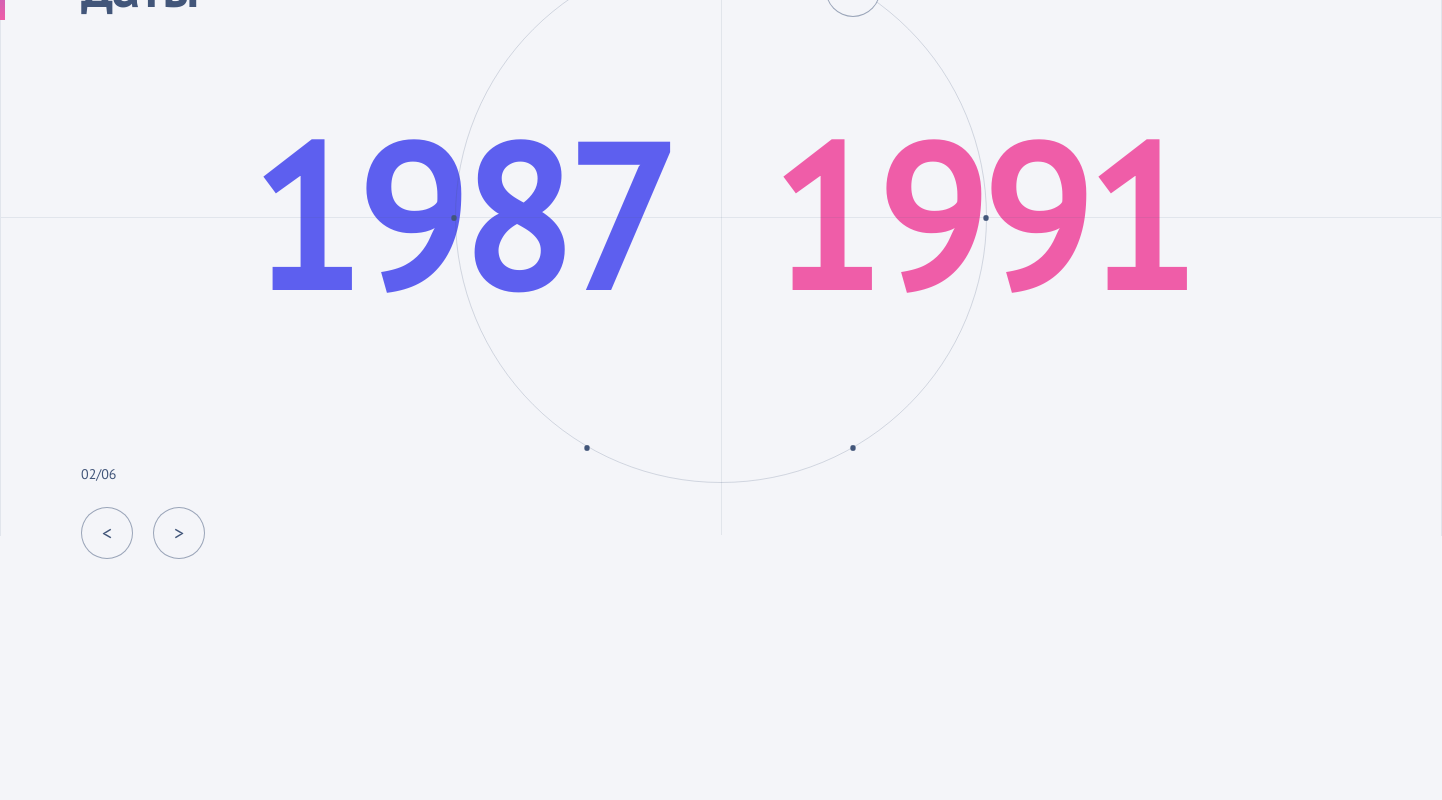
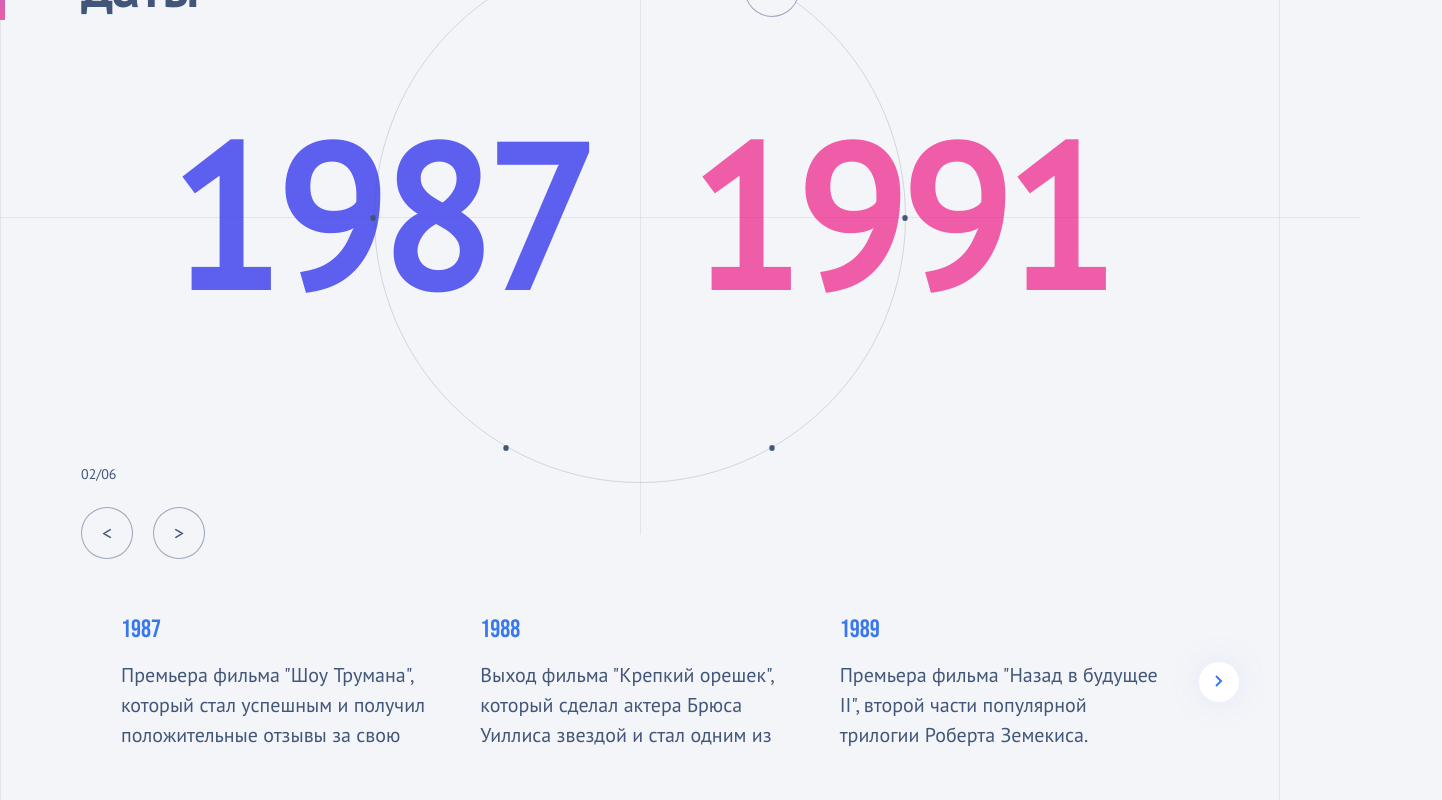
Before and after one commit to damnnou/test-history, a React (Create React App) app: page / in a window 1280 px wide. Shown: the part 264-1064 px from the top of the page, 1442 px wide, since content can reach past the window. Before the commit the page ends 823 px from the top, so only its background shows below. Built offline with nearby package versions, Linux system fonts and the light colour scheme.

Commit message:
fix styled components warnings

```diff
--- a/src/App.tsx
+++ b/src/App.tsx
@@ -15,10 +15,10 @@ const AppWrapper = styled.div`
     position: relative;
     display: flex;
     flex-direction: column;
-    width: 1440px;
-    height: 100vh;
+    max-width: 1440px;
+    min-height: 100vh;
     margin: 0 auto;
-
+    padding-bottom: 50px;
     border-left: 1px solid ${colors["Black-blue-Opacity-10"]};
     border-right: 1px solid ${colors["Black-blue-Opacity-10"]};
 `;
@@ -56,7 +56,7 @@ const App: React.FC = () => {
                 if (prev === to) return fastClean(to);
                 return to < prev ? (prev -= 1) : (prev += 1);
             });
-        }, 35); // каждые 50 мс обновляется состояние
+        }, 35); // каждые 35 мс обновляется состояние
     };
 
     // Выбор категории
@@ -136,7 +136,7 @@ const App: React.FC = () => {
                     setIsLoading(false);
                 });
         }
-    }, [selectedCategory]);
+    }, [selectedCategory, categoriesList]);
 
     return (
         <AppWrapper>
--- a/src/features/CircleButton.tsx
+++ b/src/features/CircleButton.tsx
@@ -1,10 +1,7 @@
 import React from "react";
 import styled from "styled-components";
 import { colors } from "../styles/colors";
-import type {
-    CircleButtonProps,
-    PartialCircleButtonProps,
-} from "../types/componentsProps";
+import type { PartialCircleButtonProps } from "../types/componentsProps";
 
 const Button = styled.div<PartialCircleButtonProps>`
     // Дефолтные стили
@@ -31,7 +28,7 @@ const Button = styled.div<PartialCircleButtonProps>`
 
     // Стили, если кнопка анимированная
         ${(props) =>
-        props.animated &&
+        props.$animated &&
         `
             background-color: ${colors["Black-blue"]};
             transform: scale(.1);
--- a/src/index.css
+++ b/src/index.css
@@ -5,6 +5,10 @@ body {
     padding: 0 0 0 0;
     background-color: #f4f5f9;
     font-family: "PT Sans", "Bebas Neue";
+}
+
+#root {
+    width: 100%;
 }
 
 h3 {
--- a/src/types/componentsProps.ts
+++ b/src/types/componentsProps.ts
@@ -20,7 +20,7 @@ interface CircleButtonProps {
     value: string | number;
     degree: number;
     disabled: boolean;
-    animated: boolean;
+    $animated: boolean;
     selected: boolean;
     children: React.ReactNode;
     style: React.CSSProperties;
--- a/src/ui/MainCircle.tsx
+++ b/src/ui/MainCircle.tsx
@@ -38,6 +38,8 @@ const Cross = styled.div`
 const Circle = styled.div`
     width: 530px;
     height: 530px;
+    max-width: 530px;
+    max-height: 530px;
     border-radius: 50%;
     border: 1px solid ${colors["Black-blue-Opacity-20"]};
     z-index: 10;
@@ -94,7 +96,7 @@ const MainCircle: React.FC<MainCircleProps> = ({
                         <CircleButton
                             width={56}
                             height={56}
-                            animated
+                            $animated
                             onClick={() =>
                                 selectedCategory !== category.id &&
                                 onRotate(
--- a/src/ui/StoriesSection.tsx
+++ b/src/ui/StoriesSection.tsx
@@ -24,11 +24,12 @@ const fadeOutSectionAnimation = keyframes`
   }
 `;
 
-const Section = styled.section<{ hidden: boolean }>`
+const Section = styled.section<{ hidden?: boolean }>`
     animation: ${(props) =>
             props.hidden ? fadeOutSectionAnimation : fadeInSectionAnimation}
         0.5s;
     opacity: ${(props) => (props.hidden ? 0 : 1)};
+    visibility: ${(props) => (props.hidden ? "hidden" : "visible")};
     display: flex;
     align-items: center;
     max-width: 1440px;
@@ -39,9 +40,9 @@ const Section = styled.section<{ hidden: boolean }>`
     padding-left: 40px;
 `;
 
-const Eclipse = styled.button<{ visible: boolean }>`
+const Eclipse = styled.button<{ $visible?: boolean }>`
     z-index: 100;
-    visibility: ${(props) => (props.visible ? "visible" : "hidden")};
+    visibility: ${(props) => (props.$visible ? "visible" : "hidden")};
     margin: auto 0px;
     min-width: 40px;
     min-height: 40px;
@@ -60,11 +61,6 @@ const StoriesSection: React.FC<StoriesSectionProps> = ({
     const [swiper, setSwiper] = useState<SwiperClass | null>(null);
     const [prevButton, setPrevButton] = useState<boolean>(false);
     const [nextButton, setNextButton] = useState<boolean>(true);
-
-    useEffect(() => {
-        handleReset();
-        handleSlideChange();
-    }, [isLoading]);
 
     const handleSlideChange = () => {
         if (!swiper) return;
@@ -102,11 +98,16 @@ const StoriesSection: React.FC<StoriesSectionProps> = ({
         }
     };
 
+    useEffect(() => {
+        handleReset();
+        handleSlideChange();
+    }, [isLoading]);
+
     return (
         <>
-            {stories.length > 0 && !isLoading && (
+            {stories.length > 0 && (
                 <Section hidden={isLoading}>
-                    <Eclipse onClick={handlePrevClick} visible={prevButton}>
+                    <Eclipse onClick={handlePrevClick} $visible={prevButton}>
                         <svg
                             style={{
                                 transform: "scale(-1, 1)",
@@ -148,7 +149,7 @@ const StoriesSection: React.FC<StoriesSectionProps> = ({
                             </SwiperSlide>
                         ))}
                     </Swiper>
-                    <Eclipse onClick={handleNextClick} visible={nextButton}>
+                    <Eclipse onClick={handleNextClick} $visible={nextButton}>
                         <svg
                             xmlns="http://www.w3.org/2000/svg"
                             width="8"
```
